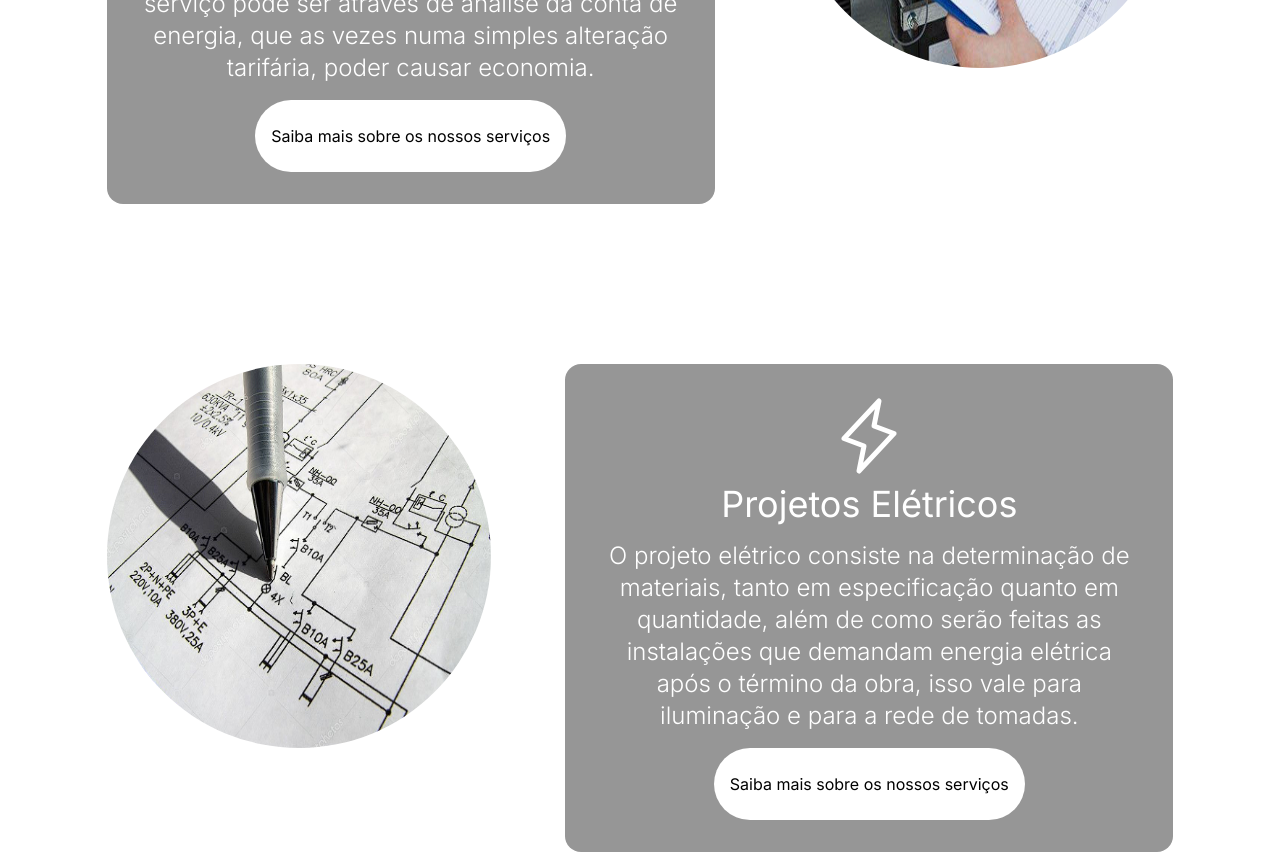
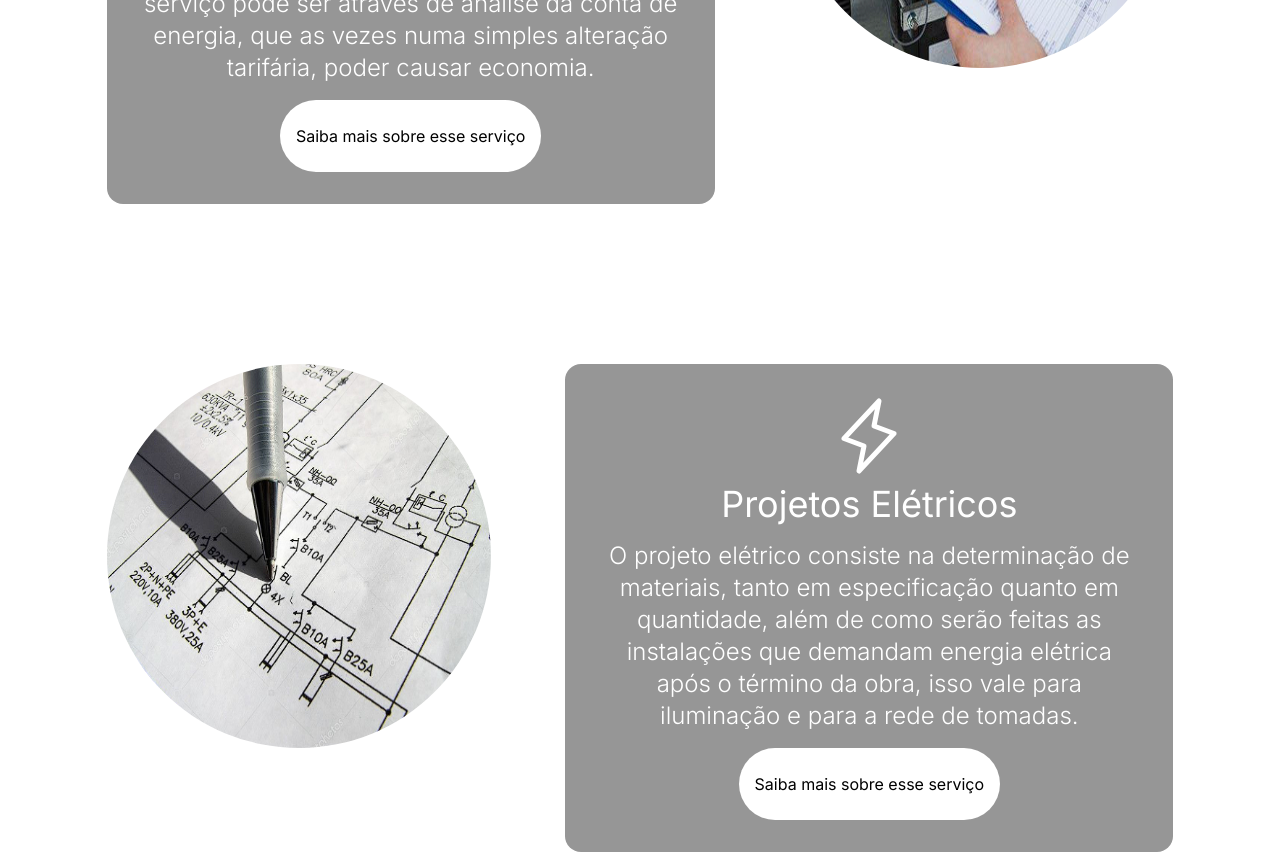
Before and after one commit to JellyFishDevelopment/jm-eletrica, a React (Vite) app: page /services in a window 1280 px wide. Shown: the part 1400-2254 px from the top of the page. Built offline with nearby package versions, Linux system fonts and the light colour scheme.

Commit message:
Alterado texto do componente

```diff
--- a/src/components/CartaoServico.tsx
+++ b/src/components/CartaoServico.tsx
@@ -17,7 +17,7 @@ export default function CartaoServico(props: ServicosProps) {
         type="button"
         className="px-4 py-6 mt-4 font-regular text-base bg-white text-black rounded-full"
       >
-        <Link to={props.link}>Saiba mais sobre os nossos serviços</Link>
+        <Link to={props.link}>Saiba mais sobre esse serviço</Link>
       </button>
     </div>
   )
```
